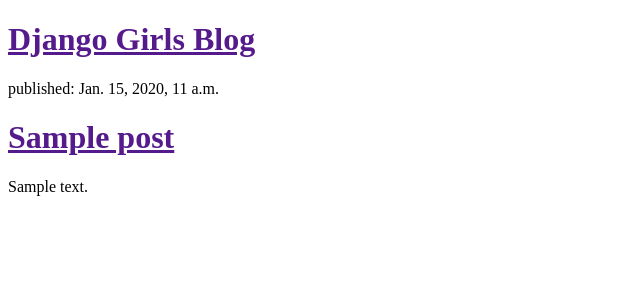
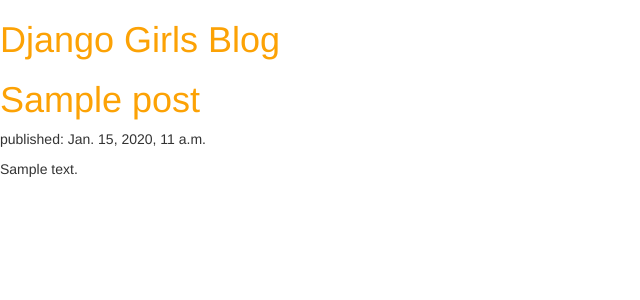
Before and after one commit to kabelSalat17/my-first-blog-django, a Django app: page / in a window 1280 px wide. Shown: the top 300 px of the page, without its empty margins (0-640 px from the left). Run offline with Django 3.2, Linux system fonts and the light colour scheme; tables that the repository leaves empty hold one stand-in row (values such as "Sample post"); some libraries are stand-ins or nearby versions.

Commit message:
newstyle

```diff
--- /dev/null
+++ b/blog/static/css/blog.css
@@ -0,0 +1,3 @@
+h1 a {
+    color: #FCA205
+}
--- a/blog/templates/blog/post_list.html
+++ b/blog/templates/blog/post_list.html
@@ -1,7 +1,11 @@
 <!DOCTYPE html>
+{% load static %}
 <html>
     <head>
         <title>Django Girls blog</title>
+        <link rel="stylesheet" href="//maxcdn.bootstrapcdn.com/bootstrap/3.2.0/css/bootstrap.min.css">
+        <link rel="stylesheet" href="//maxcdn.bootstrapcdn.com/bootstrap/3.2.0/css/bootstrap-theme.min.css">
+        <link rel="stylesheet" href="{% static 'css/blog.css' %}">
     </head>
     <body>
         <div>
@@ -10,8 +14,8 @@
 
         {% for post in posts %}
             <div>
+                <h1> <a href=""> {{ post.title }} </a></h1>
                 <p>published: {{ post.published_date }}</p>
-                <h1> <a href=""> {{ post.title }} </a></h1>
                 <p> {{ post.text | linebreaksbr }}</p>
             </div>
         {% endfor %}
```
